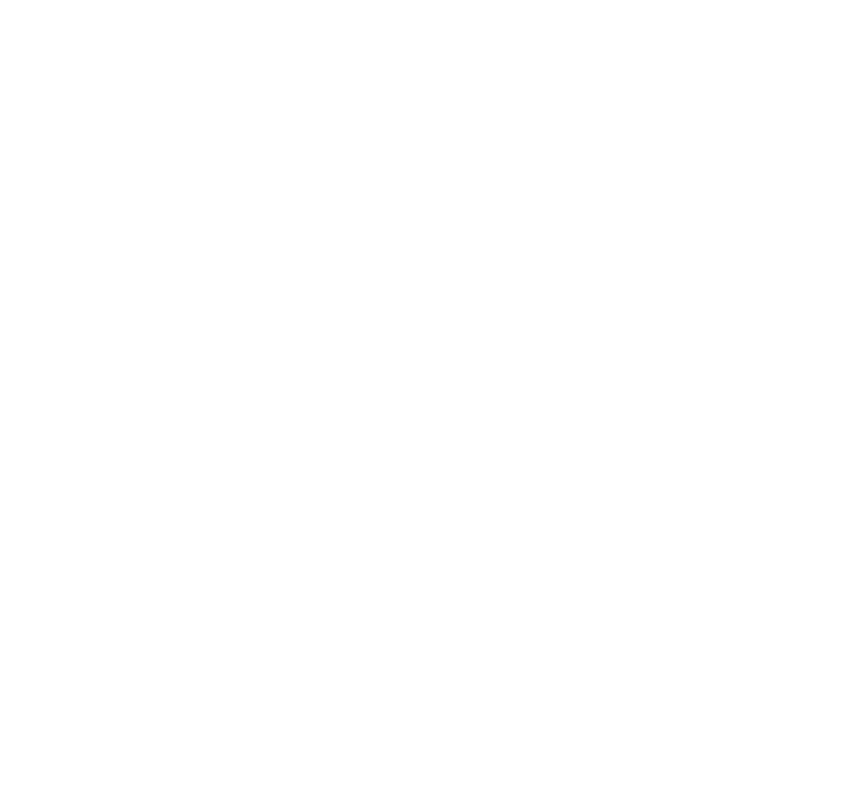
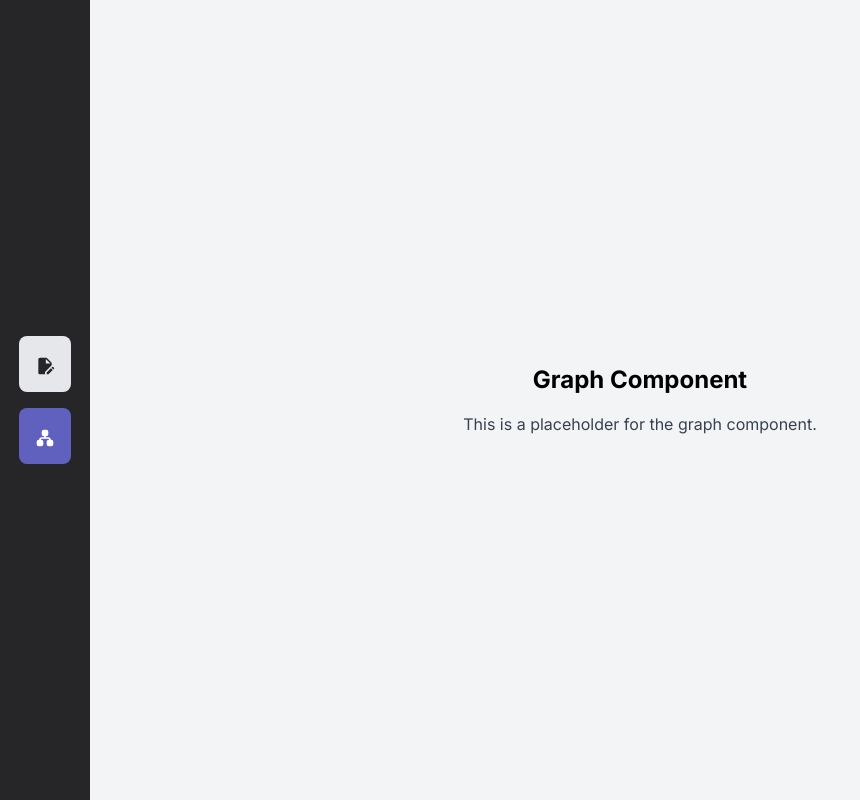
Before and after one commit to fahimWad/cs188-hci, a React (Create React App) app in the folder nebula/: page /graph in a window 1280 px wide. Before the commit this address had no page. Shown: the whole page, without its empty margins (0-860 px from the left). Built offline with nearby package versions, Linux system fonts and the light colour scheme; a small style sheet from the web is missing.

Commit message:
Placeholder graph page

```diff
--- a/nebula/src/App.tsx
+++ b/nebula/src/App.tsx
@@ -5,12 +5,14 @@
 //import PdfDisplay from './pages/PdfDisplay2';
 import {BrowserRouter as Router, Routes, Route} from 'react-router-dom';
 import PdfDisplay from './components/flashcard_components/PdfDisplay.tsx';
-// import Graph from './components/graph_components/Graph';
+import Graph from './components/graph_components/Graph';
 function App() {
   return (
     <Router>
       <Routes>
         <Route path = "/pdf" element={<PdfDisplay />} />
+        <Route path="/graph" element={<Graph />} />
+        {/* <Route path="/flashcards" element={<FlashcardPage />} /> */}
       </Routes>
     </Router>
   );
--- /dev/null
+++ b/nebula/src/components/graph_components/Graph.tsx
@@ -0,0 +1,14 @@
+import PageNav from "../flashcard_components/PageNav";
+
+const Graph: React.FC = () => {
+    return (
+        <div className="flex flex-col items-center justify-center h-screen bg-gray-100">
+            <PageNav />
+            <h1 className="text-2xl font-bold mb-4">Graph Component</h1>
+            <p className="text-gray-700">This is a placeholder for the graph component.</p>
+            {/* Add your graph rendering logic here */}
+        </div>
+    );
+}
+
+export default Graph;
```
